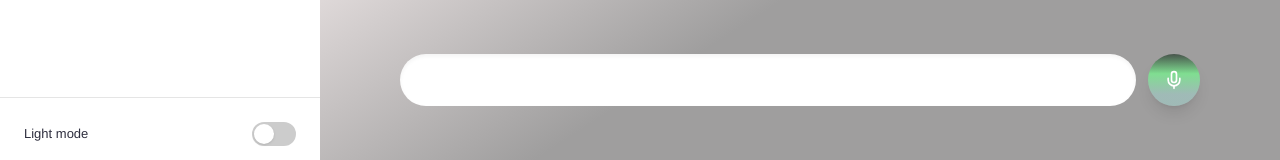
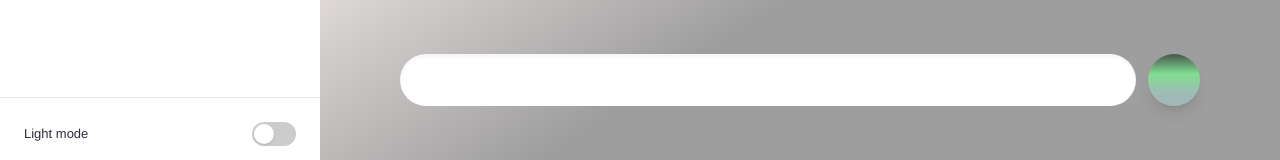
Before and after one commit to Nisha-developers/Zymm-design-, a React (Vite) app: page / in a window 1280 px wide. Shown: the part 630-790 px from the top of the page. Built offline with nearby package versions, Linux system fonts and the light colour scheme.

Commit message:
Replace default mic SVG with new design

```diff
--- a/src/components/BottomInput.jsx
+++ b/src/components/BottomInput.jsx
@@ -53,11 +53,17 @@ export default function BottomInput({ onSend, voiceChatId = null }) {
         ) : (
           // Default Mic (when empty)
         <Link to='/assistant' state={{ conversationId: voiceChatId }}>
-          <svg width="20" height="20" viewBox="0 0 24 24" fill="none" stroke="white" strokeWidth="2" strokeLinecap="round" strokeLinejoin="round">
-            <path d="M12 2a3 3 0 0 0-3 3v7a3 3 0 0 0 6 0V5a3 3 0 0 0-3-3Z"></path>
-            <path d="M19 10v2a7 7 0 0 1-14 0v-2"></path>
-            <line x1="12" y1="19" x2="12" y2="22"></line>
-          </svg>
+          <svg xmlns="http://www.w3.org/2000/svg" viewBox="0 0 112 136" fill="none">
+  <g fill="#E9FFB8">
+    <rect x="2"  y="51.2" width="8" height="33.6" rx="4"/>
+    <rect x="18" y="34.4" width="8" height="67.2" rx="4"/>
+    <rect x="34" y="0" width="8" height="136.01" rx="4"/>
+    <rect x="50" y="25.6" width="8" height="84.8" rx="4"/>
+    <rect x="66" y="34.4" width="8" height="67.2" rx="4"/>
+    <rect x="82" y="27.2" width="8" height="81.6" rx="4"/>
+    <rect x="98" y="57.6" width="8" height="20.8" rx="4"/>
+  </g>
+</svg>
            </Link>
         )}
 
```
